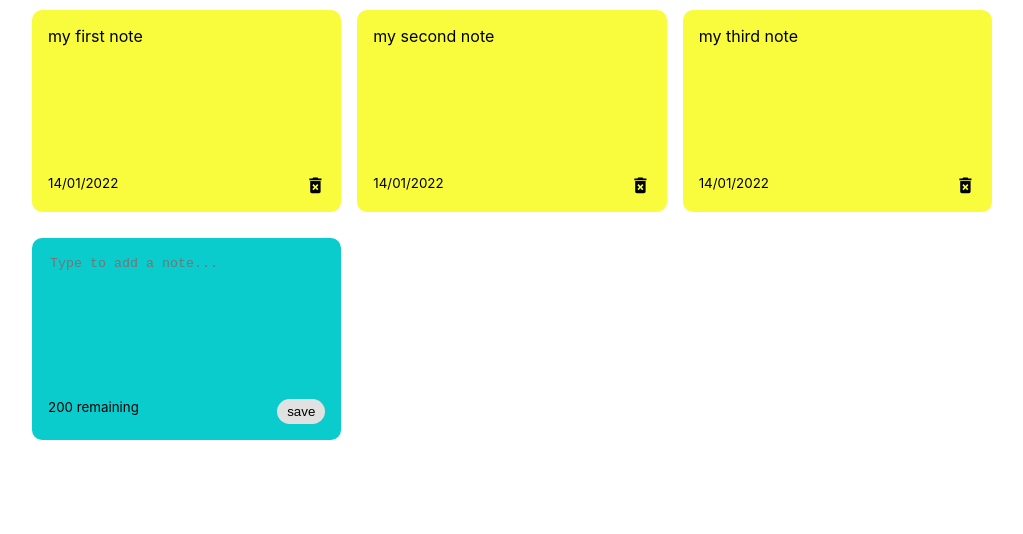
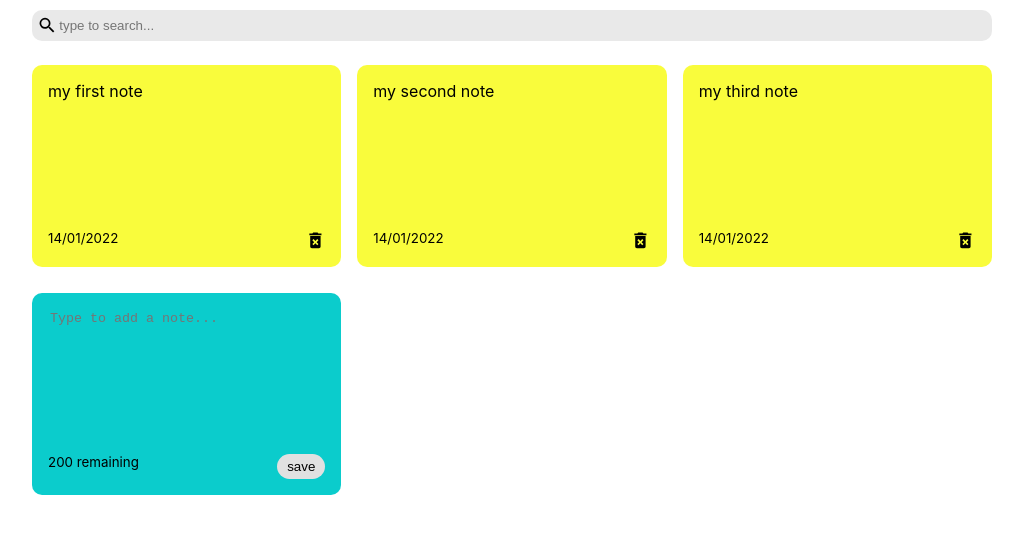
Before and after one commit to tanmaychk/notes-app, a React (Create React App) app: page / in a window 1280 px wide. Shown: the top 534 px of the page, without its empty margins (128-1151 px from the left). Built offline with nearby package versions, Linux system fonts and the light colour scheme.

Commit message:
+ search bar style

```diff
--- a/src/App.js
+++ b/src/App.js
@@ -2,6 +2,7 @@ import React from 'react';
 import {useState} from 'react';
 import Noteslist from './components/noteslist';
 import {nanoid} from 'nanoid';
+import Search from './components/Search';
 
 const App = () => {
   const [notes, setNotes] = useState([
@@ -22,6 +23,8 @@ const App = () => {
   },
 ]);
 
+const [searchText, setSearchText] = useState('');
+
 const addNote =(text)=>{
   const date = new Date();
   const newNote={
@@ -41,11 +44,10 @@ const deleteNote = (id) =>{
 
 return (
     <div className='container'>
+      <Search/>
       <Noteslist notes={notes}
       handleaddNote={addNote}
-      handledeleteNote={deleteNote}
-
-      />
+      handledeleteNote={deleteNote}/>
     </div>
   )
 };
--- /dev/null
+++ b/src/components/Search.js
@@ -0,0 +1,13 @@
+import React from 'react'
+import { MdSearch } from 'react-icons/md'
+
+const Search = () => {
+    return (
+        <div className='search'>
+         <MdSearch className='search-icons' size='1.3em'/>
+         <input type='text' placeholder='type to search...'/>
+        </div>
+    );
+};
+
+export default Search;
--- a/src/index.css
+++ b/src/index.css
@@ -75,3 +75,22 @@ textarea:focus{
 .delete-icon{
   cursor:pointer;
 }
+
+.search {
+	display: flex;
+	align-items: center;
+	background-color: rgb(233, 233, 233);
+	border-radius: 10px;
+	padding: 5px;
+	margin-bottom: 1.5em;
+}
+
+.search input {
+	border: none;
+	background-color: rgb(233, 233, 233);
+	width: 100%;
+}
+
+.search input:focus {
+	outline: none;
+}
```
